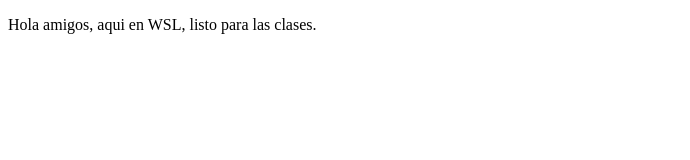
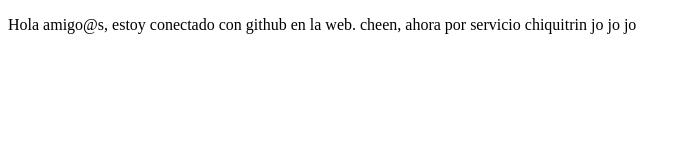
Before and after one commit to Rafaaelos/Proyectoprecurso, a plain HTML site: page index.html in a window 1280 px wide. Shown: the whole page, without its empty margins (0-690 px from the left). Drawn offline with Linux system fonts and the light colour scheme.

Commit message:
cambie texto para web

```diff
--- a/index.html
+++ b/index.html
@@ -8,8 +8,8 @@
 </head>
 <body>
     <P>
-        Hola amigos, aqui en WSL, listo para las
-        clases.
+        Hola amigo@s, estoy conectado con github en la web. cheen, ahora por servicio
+        chiquitrin jo jo jo
     </P>
 </body>
 </html>
```
